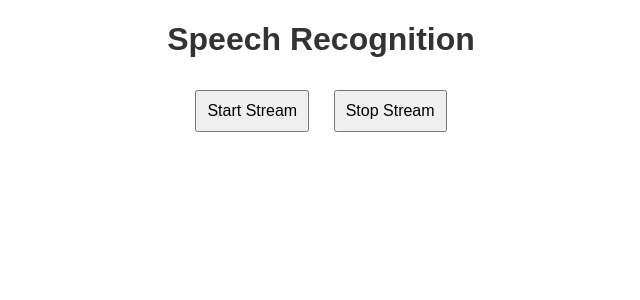
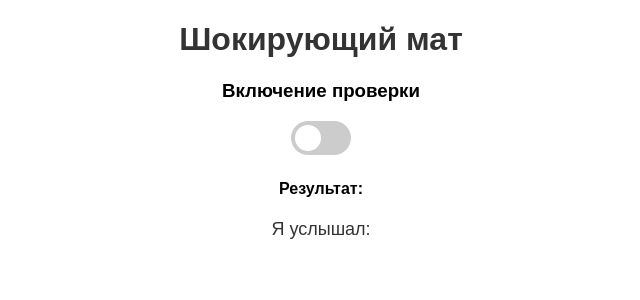
Before and after one commit to thedeaddan/swearwords_shock, a Flask app: page / in a window 1280 px wide. Shown: the top 300 px of the page, without its empty margins (319-959 px from the left). Run offline with Flask 3, Linux system fonts and the light colour scheme.

Commit message:
Изменен стиль страницы

```diff
--- a/static/styles.css
+++ b/static/styles.css
@@ -33,3 +33,56 @@ button {
         transform: translateX(-5px);
     }
 }
+/* Стили для переключателя */
+.switch {
+    position: relative;
+    display: inline-block;
+    width: 60px;
+    height: 34px;
+}
+
+.switch input {
+    display: none;
+}
+
+.slider {
+    position: absolute;
+    cursor: pointer;
+    top: 0;
+    left: 0;
+    right: 0;
+    bottom: 0;
+    background-color: #ccc;
+    -webkit-transition: .4s;
+    transition: .4s;
+    border-radius: 34px;
+}
+
+.slider:before {
+    position: absolute;
+    content: "";
+    height: 26px;
+    width: 26px;
+    left: 4px;
+    bottom: 4px;
+    background-color: white;
+    -webkit-transition: .4s;
+    transition: .4s;
+    border-radius: 50%;
+}
+
+input:checked + .slider {
+    background-color: #2196F3;
+}
+
+input:focus + .slider {
+    box-shadow: 0 0 1px #2196F3;
+}
+
+input:checked + .slider:before {
+    -webkit-transform: translateX(26px);
+    -ms-transform: translateX(26px);
+    transform: translateX(26px);
+}
+
+/* Дополнительные стили по вашему усмотрению */
--- a/templates/index.html
+++ b/templates/index.html
@@ -5,25 +5,30 @@
     <meta http-equiv="X-UA-Compatible" content="IE=edge">
     <meta name="viewport" content="width=device-width, initial-scale=1.0">
     <link rel="stylesheet" href="{{ url_for('static', filename='styles.css') }}">
-    <title>Speech Recognition</title>
+    <title>Шокирующий мат</title>
     <script src="https://code.jquery.com/jquery-3.6.4.min.js"></script>
     <link rel="stylesheet" href="https://cdnjs.cloudflare.com/ajax/libs/animate.css/4.1.1/animate.min.css">
 </head>
 <body>
-    <h1>Speech Recognition</h1>
-    <button id="startButton" onclick="startStream()">Start Stream</button>
-    <button id="stopButton" onclick="stopStream()">Stop Stream</button>
-    <div id="result"></div>
+    <h1>Шокирующий мат</h1>
+    <h3>Включение проверки</h3>
+    <label class="switch">
+        <input type="checkbox" id="toggleStream" onchange="toggleStream()">
+        <span class="slider"></span>
+    </label>
+    <h4>Результат:</h4>
+    <div id="result">Я услышал:</div>
 
     <script>
         let recognition;
+        let isRecognitionRunning = false;
 
         function startStream() {
             recognition = new webkitSpeechRecognition();
             recognition.lang = 'ru-RU';
             recognition.continuous = true;
             recognition.interimResults = false;
-            recognition.maxDuration = 5000; // 5 seconds
+            recognition.maxDuration = 1000; // 5 seconds
             console.log("1");
 
             recognition.onresult = function(event) {
@@ -35,28 +40,35 @@
             };
 
             recognition.onend = function() {
-                startStream(); // Restart recognition after it ends
+                if (isRecognitionRunning) {
+                    startStream(); // Restart recognition only if it's supposed to be running
+                }
             };
 
             recognition.start();
-            $('#result').text('Stream started');
+            isRecognitionRunning = true;
+            $('#result').text('Начинаю слушать');
         }
 
         function stopStream() {
-            if (recognition) {
-                recognition.stop();
-                $('#result').text('Stream stopped');
+            recognition.stop();
+            isRecognitionRunning = false;
+            $('#result').text('Я перестал слушать');
+        }
+        function toggleStream() {
+            if ($('#toggleStream').prop('checked')) {
+                startStream();
+            } else {
+                stopStream();
             }
         }
-        function shock(){
-            console.log("1");
+
+        function shock() {
             var formData = new FormData();
             formData.append('time', 1);
+
             var xhr = new XMLHttpRequest();
             xhr.open('POST', 'http://192.168.4.1/shock', true);
-            xhr.onload = function() {
-                console.log(xhr.responseText);
-            };
             xhr.send(formData);
         }
         function sendToServer(data) {
```
Also changed, not shown: static/audio-processor.js (deleted, +0 -14 lines).
